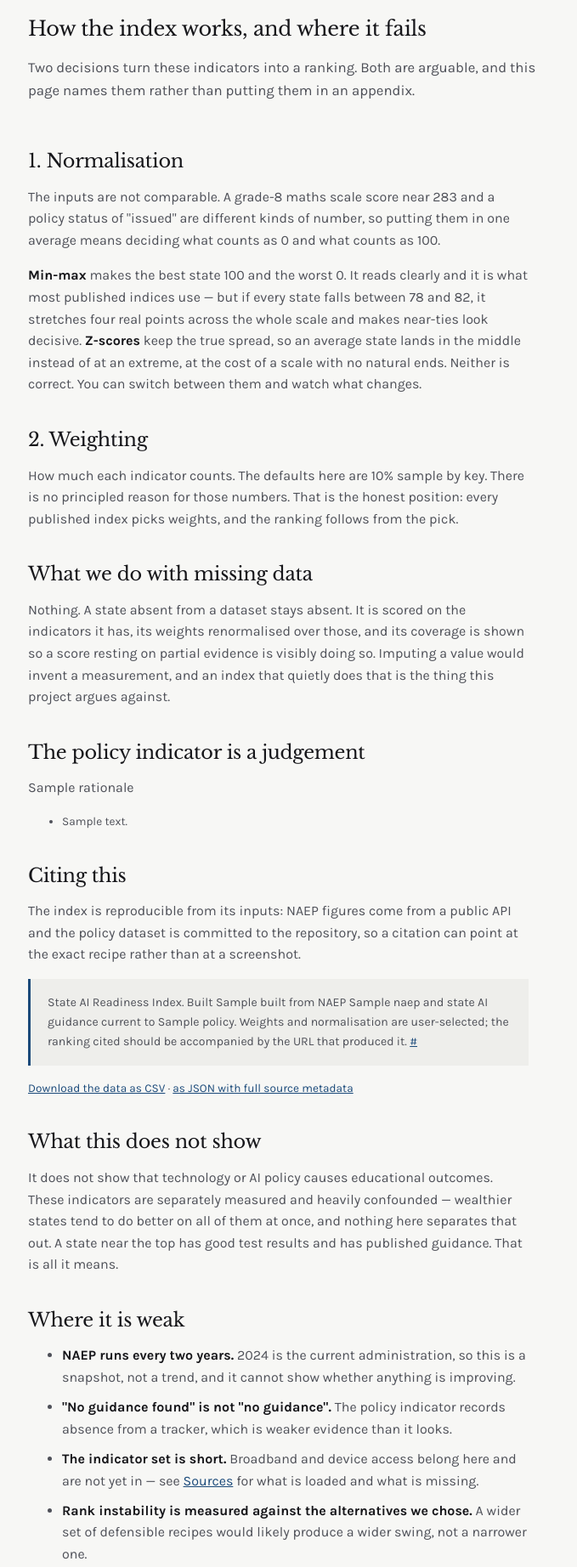
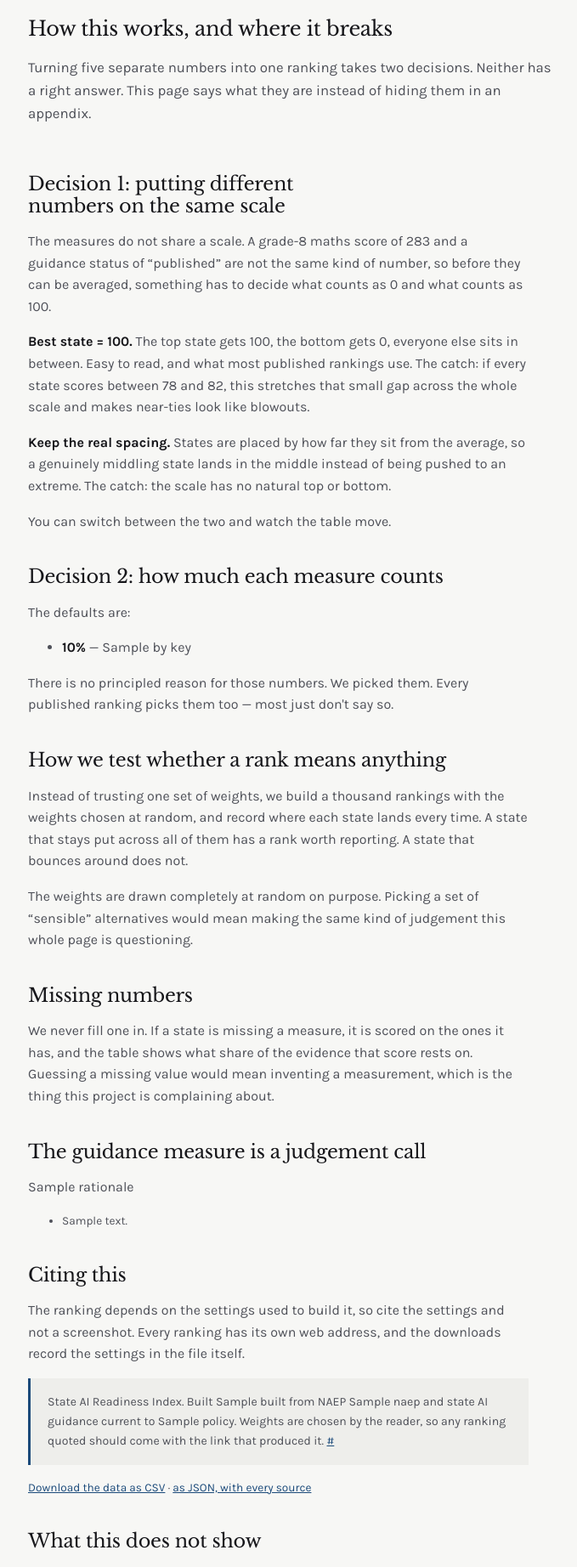
Before and after one commit to DavidZaa/state-ai-readiness-index, a Python web app: template app/templates/methodology.html in a window 1280 px wide. Shown: the part 70-1914 px from the top of the page at 85% size, without its empty margins (65-744 px from the left). Run offline with Jinja, Linux system fonts and the light colour scheme; the template is opened without the code that fills it: most values are stand-ins (such as "Sample title", 1, 10 or a date in 2020).

Commit message:
Rewrite the copy so a stranger can follow it
The explanations were written for someone who already understood the
argument. They leaned on words a reader has no reason to know —
normalisation, indicator, ordinal, composite, provenance, confounded — and
they ended too many sentences on a neat closing line, which is a tell for
text nobody actually said out loud.

Rules applied throughout: short sentences, no closing flourishes, say the
thing rather than characterise it, and cut anything carrying no
information. "The indicators are separately measured and heavily
confounded" became "these measures are collected separately and are tangled
up with each other". "Normalisation" became "putting different numbers on
the same scale", and the two options are now named by what they do — best
state = 100, and keep the real spacing.

The mission is the part that had to be simplest, so it now runs: every
ranking picks what to measure and how much each thing counts, someone
chooses those numbers, and changing them changes the order. Most reports
bury that. This one hands it over.

Two bugs found by rendering the page rather than trusting the diff: a
lowercase filter was turning "State AI guidance" into "state ai guidance",
and the default weights read as an unparseable run-on because the labels
contain commas. Both are lists now.

```diff
--- a/app/static/js/script.js
+++ b/app/static/js/script.js
@@ -137,7 +137,7 @@ document.addEventListener("DOMContentLoaded", () => {
 
   source.addEventListener("failed", () => {
     source.close();
-    label.textContent = "Could not run the analysis.";
+    label.textContent = "The analysis could not run. Reload the page to try again.";
   });
 
   function render(data) {
@@ -150,10 +150,10 @@ document.addEventListener("DOMContentLoaded", () => {
     const spread = data.p90 - data.p10;
     const reading =
       spread <= 3
-        ? `This position barely moves. Across ${data.trials.toLocaleString()} differently weighted indexes it stayed between #${data.p10} and #${data.p90} four times out of five — the ranking is telling you about the state, not about the recipe.`
+        ? `This rank barely moves. Across ${data.trials.toLocaleString()} rankings it stayed between #${data.p10} and #${data.p90} four times out of five. You can take this position seriously.`
         : spread <= 12
-          ? `This position is moderately sensitive to the weights: four times out of five it fell between #${data.p10} and #${data.p90}, and across every run it ranged from #${data.best} to #${data.worst}.`
-          : `This position depends heavily on the weights. Four times in five it landed between #${data.p10} and #${data.p90}, and over every run it ranged from #${data.best} to #${data.worst} — a rank this movable says more about the index than the state.`;
+          ? `This rank moves a fair amount. Four times in five it landed between #${data.p10} and #${data.p90}, and across every ranking it went from #${data.best} to #${data.worst}. Treat the exact number loosely.`
+          : `This rank is not settled. Four times in five it landed between #${data.p10} and #${data.p90}, and across every ranking it went from #${data.best} to #${data.worst}. A number that moves this much says more about the recipe than about the state.`;
 
     panel.querySelector("[data-reading]").textContent = reading;
     drawHistogram(data);
--- a/app/templates/base.html
+++ b/app/templates/base.html
@@ -23,9 +23,9 @@
 
     <footer class="footer">
       <p class="footer__caveat">
-        Scores are computed from indicators that are separately measured and often
-        confounded. This does not show that technology causes educational outcomes.
-        <a href="{{ url_for('methodology') }}">How the index works</a>.
+        These measures are collected separately and are tangled up with each other, so
+        this does not show that technology causes better schools.
+        <a href="{{ url_for('methodology') }}">How the ranking is built</a>.
       </p>
 
       <dl class="footer__meta">
--- a/app/templates/methodology.html
+++ b/app/templates/methodology.html
@@ -3,47 +3,67 @@
 {% block content %}
 
 <section class="hero" style="padding-bottom:1rem">
-  <h1>How the index works, and where it fails</h1>
+  <h1>How this works, and where it breaks</h1>
   <p class="lede">
-    Two decisions turn these indicators into a ranking. Both are arguable, and this
-    page names them rather than putting them in an appendix.
+    Turning five separate numbers into one ranking takes two decisions. Neither has a
+    right answer. This page says what they are instead of hiding them in an appendix.
   </p>
 </section>
 
 <div class="prose">
-  <h2>1. Normalisation</h2>
+  <h2>Decision 1: putting different numbers on the same scale</h2>
   <p>
-    The inputs are not comparable. A grade-8 maths scale score near 283 and a policy
-    status of "issued" are different kinds of number, so putting them in one average
-    means deciding what counts as 0 and what counts as 100.
+    The measures do not share a scale. A grade-8 maths score of 283 and a guidance
+    status of &ldquo;published&rdquo; are not the same kind of number, so before they can
+    be averaged, something has to decide what counts as 0 and what counts as 100.
   </p>
   <p>
-    <strong>Min-max</strong> makes the best state 100 and the worst 0. It reads clearly and
-    it is what most published indices use — but if every state falls between 78 and
-    82, it stretches four real points across the whole scale and makes near-ties look
-    decisive. <strong>Z-scores</strong> keep the true spread, so an average state lands in the
-    middle instead of at an extreme, at the cost of a scale with no natural ends.
-    Neither is correct. You can switch between them and watch what changes.
+    <strong>Best state = 100.</strong> The top state gets 100, the bottom gets 0, everyone
+    else sits in between. Easy to read, and what most published rankings use. The catch:
+    if every state scores between 78 and 82, this stretches that small gap across the
+    whole scale and makes near-ties look like blowouts.
+  </p>
+  <p>
+    <strong>Keep the real spacing.</strong> States are placed by how far they sit from the
+    average, so a genuinely middling state lands in the middle instead of being pushed to
+    an extreme. The catch: the scale has no natural top or bottom.
+  </p>
+  <p>You can switch between the two and watch the table move.</p>
+
+  <h2>Decision 2: how much each measure counts</h2>
+  <p>The defaults are:</p>
+  <ul>
+    {% for key, value in defaults.items() %}
+      <li><strong>{{ (value * 100)|round|int }}%</strong> — {{ by_key[key].label }}</li>
+    {% endfor %}
+  </ul>
+  <p>
+    There is no principled reason for those numbers. We picked them. Every published
+    ranking picks them too — most just don&apos;t say so.
   </p>
 
-  <h2>2. Weighting</h2>
+  <h2>How we test whether a rank means anything</h2>
   <p>
-    How much each indicator counts. The defaults here are
-    {% for key, value in defaults.items() %}{{ (value * 100)|round|int }}% {{ by_key[key].label|lower }}{% if not loop.last %}, {% endif %}{% endfor %}.
-    There is no principled reason for those numbers. That is the honest position:
-    every published index picks weights, and the ranking follows from the pick.
+    Instead of trusting one set of weights, we build a thousand rankings with the weights
+    chosen at random, and record where each state lands every time. A state that stays
+    put across all of them has a rank worth reporting. A state that bounces around does
+    not.
+  </p>
+  <p>
+    The weights are drawn completely at random on purpose. Picking a set of
+    &ldquo;sensible&rdquo; alternatives would mean making the same kind of judgement this
+    whole page is questioning.
   </p>
 
-  <h2>What we do with missing data</h2>
+  <h2>Missing numbers</h2>
   <p>
-    Nothing. A state absent from a dataset stays absent. It is scored on the
-    indicators it has, its weights renormalised over those, and its coverage is shown
-    so a score resting on partial evidence is visibly doing so. Imputing a value
-    would invent a measurement, and an index that quietly does that is the thing this
-    project argues against.
+    We never fill one in. If a state is missing a measure, it is scored on the ones it
+    has, and the table shows what share of the evidence that score rests on. Guessing a
+    missing value would mean inventing a measurement, which is the thing this project
+    is complaining about.
   </p>
 
-  <h2>The policy indicator is a judgement</h2>
+  <h2>The guidance measure is a judgement call</h2>
   <p>{{ policy.scoring.rationale }}</p>
   <ul class="small">
     {% for note in policy.coding_notes %}<li>{{ note }}</li>{% endfor %}
@@ -51,49 +71,50 @@
 
   <h2>Citing this</h2>
   <p>
-    The index is reproducible from its inputs: NAEP figures come from a public API and
-    the policy dataset is committed to the repository, so a citation can point at the
-    exact recipe rather than at a screenshot.
+    The ranking depends on the settings used to build it, so cite the settings and not a
+    screenshot. Every ranking has its own web address, and the downloads record the
+    settings in the file itself.
   </p>
   <blockquote class="citation">
     State AI Readiness Index. Built {{ data_vintage.built }} from NAEP
     {{ data_vintage.naep }} and state AI guidance current to {{ data_vintage.policy }}.
-    Weights and normalisation are user-selected; the ranking cited should be
-    accompanied by the URL that produced it.
+    Weights are chosen by the reader, so any ranking quoted should come with the link
+    that produced it.
     <a href="{{ repo_url }}" rel="noreferrer">{{ repo_url }}</a>
   </blockquote>
   <p class="small">
     <a href="{{ url_for('download_csv') }}">Download the data as CSV</a> ·
-    <a href="{{ url_for('download_json') }}">as JSON with full source metadata</a>
+    <a href="{{ url_for('download_json') }}">as JSON, with every source</a>
   </p>
 
   <h2>What this does not show</h2>
   <p>
-    It does not show that technology or AI policy causes educational outcomes. These
-    indicators are separately measured and heavily confounded — wealthier states tend
-    to do better on all of them at once, and nothing here separates that out. A state
-    near the top has good test results and has published guidance. That is all it
-    means.
+    It does not show that technology or AI policy causes better schools. These measures
+    are collected separately and are tangled up with each other — richer states tend to
+    do better on all of them at once, and nothing here separates that out. A state near
+    the top has good test scores and has published guidance. That is all it means.
   </p>
 
   <h2>Where it is weak</h2>
   <ul>
     <li>
-      <strong>NAEP runs every two years.</strong> 2024 is the current administration, so this
-      is a snapshot, not a trend, and it cannot show whether anything is improving.
+      <strong>The test scores are from one year.</strong> NAEP runs every two years and 2024
+      is the latest, so this is a snapshot. It cannot tell you whether anything is
+      improving.
     </li>
     <li>
-      <strong>"No guidance found" is not "no guidance".</strong> The policy indicator records
-      absence from a tracker, which is weaker evidence than it looks.
+      <strong>&ldquo;No guidance found&rdquo; is not proof there is none.</strong> It means
+      the tracker we used does not list any. That is weaker evidence than it looks.
     </li>
     <li>
-      <strong>The indicator set is short.</strong> Broadband and device access belong here and
-      are not yet in — see <a href="{{ url_for('sources') }}">Sources</a> for what is
+      <strong>Only three kinds of measure.</strong> Internet and device access belong here
+      and are not in yet. <a href="{{ url_for('sources') }}">Sources</a> says what is
       loaded and what is missing.
     </li>
     <li>
-      <strong>Rank instability is measured against the alternatives we chose.</strong> A wider
-      set of defensible recipes would likely produce a wider swing, not a narrower one.
+      <strong>Test scores measure schools, not AI readiness.</strong> They are the best
+      comparable data available across all 50 states, which is not the same as being the
+      right measure.
     </li>
   </ul>
 </div>
```
Also changed, not shown: app/templates/_weights.html (+5 -5 lines), app/templates/compare.html (+9 -10 lines), app/templates/explore.html (+7 -7 lines), app/templates/index.html (+23 -25 lines), app/templates/sources.html (+9 -9 lines), app/templates/state.html (+20 -22 lines), data/processed/state_ai_policy.json (+56 -16 lines), docs/statement.md (+41 -32 lines), README.md.
